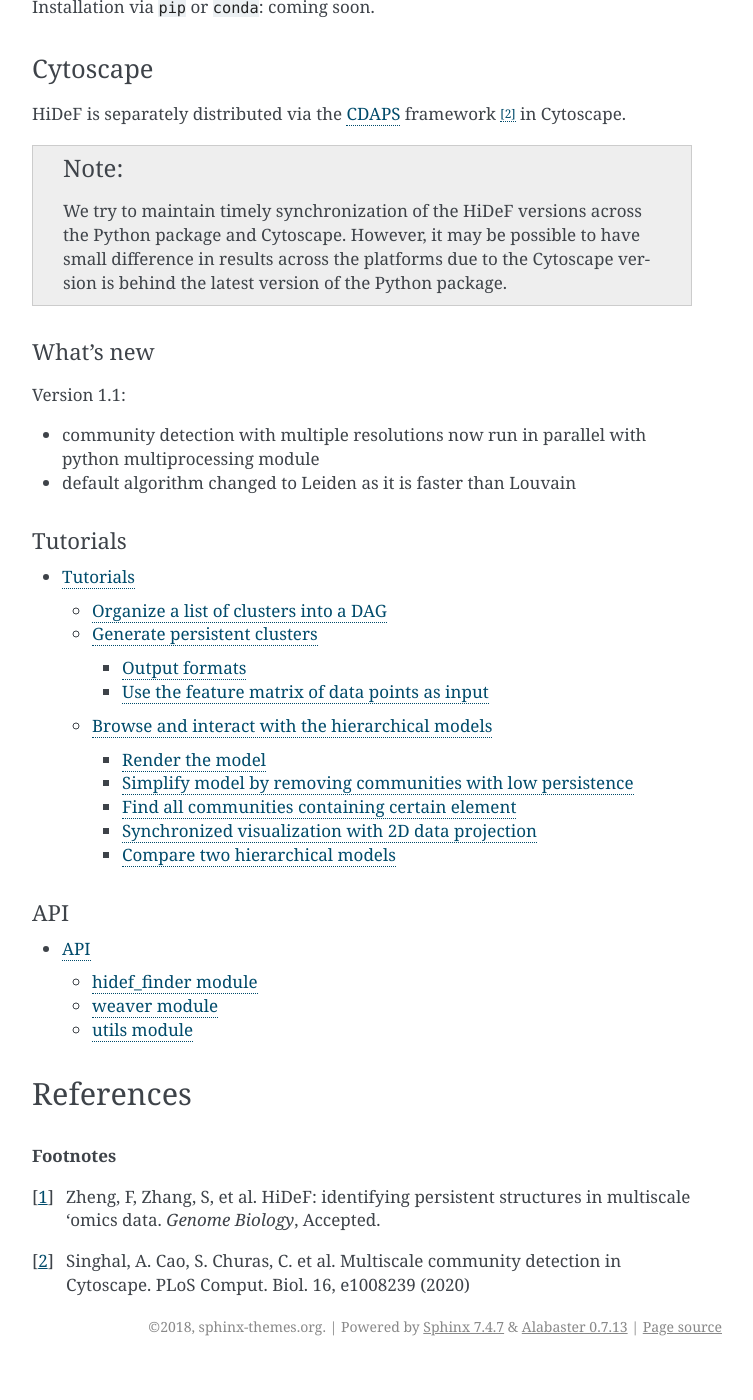
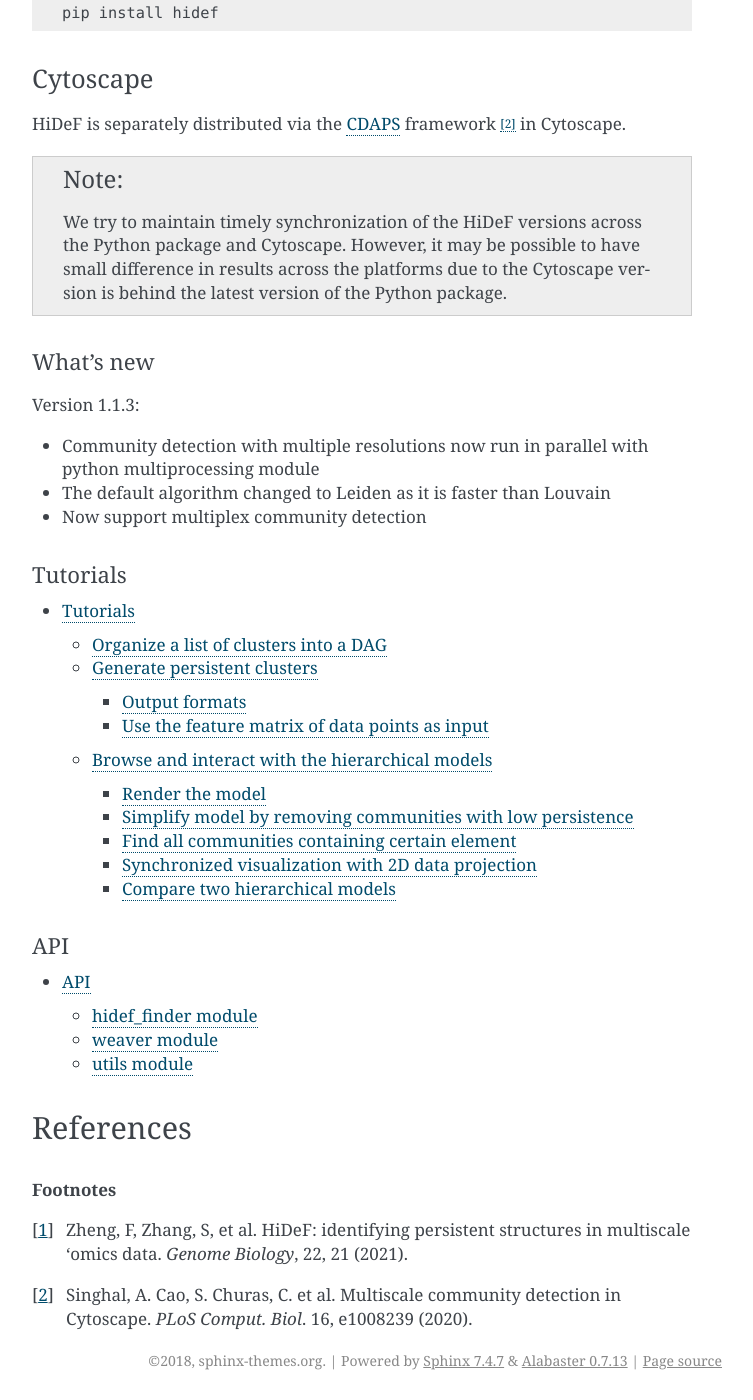
Before and after one commit to fanzheng10/HiDeF, a Sphinx documentation site: the page built from docs/index.rst, in a window 1280 px wide and 1400 px high, scrolled down 650 px. Shown: the whole window, without its empty margins (388-1141 px from the left). Built offline with Sphinx 7.4.7, drawn with Linux system fonts in a browser that asks for light colours; before the commit the page ends 2016 px from its top, so only the background shows below that; some of the changed text lies outside the part shown.

Commit message:
Prepare for PyPI

```diff
--- a/docs/index.rst
+++ b/docs/index.rst
@@ -22,7 +20,9 @@ From source: ::
 
   python setup.py install
 
-Installation via ``pip`` or ``conda``: coming soon.
+Installation via ``pip`` ::
+
+  pip install hidef
 
 Cytoscape
 ^^^^^^^^^^
@@ -34,10 +34,11 @@ HiDeF is separately distributed via the `CDAPS <http://apps.cytoscape.org/apps/c
 What's new
 ___________
 
-Version 1.1:
+Version 1.1.3:
 
-- community detection with multiple resolutions now run in parallel with python multiprocessing module
-- default algorithm changed to Leiden as it is faster than Louvain
+- Community detection with multiple resolutions now run in parallel with python multiprocessing module
+- The default algorithm changed to Leiden as it is faster than Louvain
+- Now support multiplex community detection
 
 Tutorials
 _________
@@ -54,5 +55,5 @@ ___
 References
 ----------
 .. rubric:: Footnotes
-.. [#f1] Zheng, F, Zhang, S, et al. HiDeF: identifying persistent structures in multiscale ‘omics data. *Genome Biology*, Accepted.
-.. [#f2] Singhal, A. Cao, S. Churas, C. et al. Multiscale community detection in Cytoscape. PLoS Comput. Biol. 16, e1008239 (2020)
+.. [#f1] Zheng, F, Zhang, S, et al. HiDeF: identifying persistent structures in multiscale ‘omics data. *Genome Biology*, 22, 21 (2021).
+.. [#f2] Singhal, A. Cao, S. Churas, C. et al. Multiscale community detection in Cytoscape. *PLoS Comput. Biol*. 16, e1008239 (2020).
--- a/docs/requirements.txt
+++ b/docs/requirements.txt
@@ -4,4 +4,4 @@ networkx>=2.3
 numpy>=1.19.2
 pandas>=0.25.1
 scipy>=1.3.1
-sklearn>=0.23.1
+scikit-learn>=0.23.1
--- a/setup.py
+++ b/setup.py
@@ -14,7 +14,7 @@ with open(path.join(here, 'README.md'), encoding='utf-8') as f:
 
 setup(
     name='hidef',
-    version='1.1.2',
+    version='1.1.3',
     description='A package for building a hierarchy based on multiple partitions on graph nodes.',
     long_description=long_description,
 
@@ -46,7 +46,7 @@ setup(
                       'scipy',
                       'pandas',
                       'leidenalg',
-                      'sklearn'],
+                      'scikit-learn'],
 
     project_urls={
         'Bug Reports': 'https://github.com/fanzheng10/HiDeF/issues',
```
Also changed, not shown: other parts of docs/index.rst (+0 -2 lines), README.md (+4 -4 lines).
